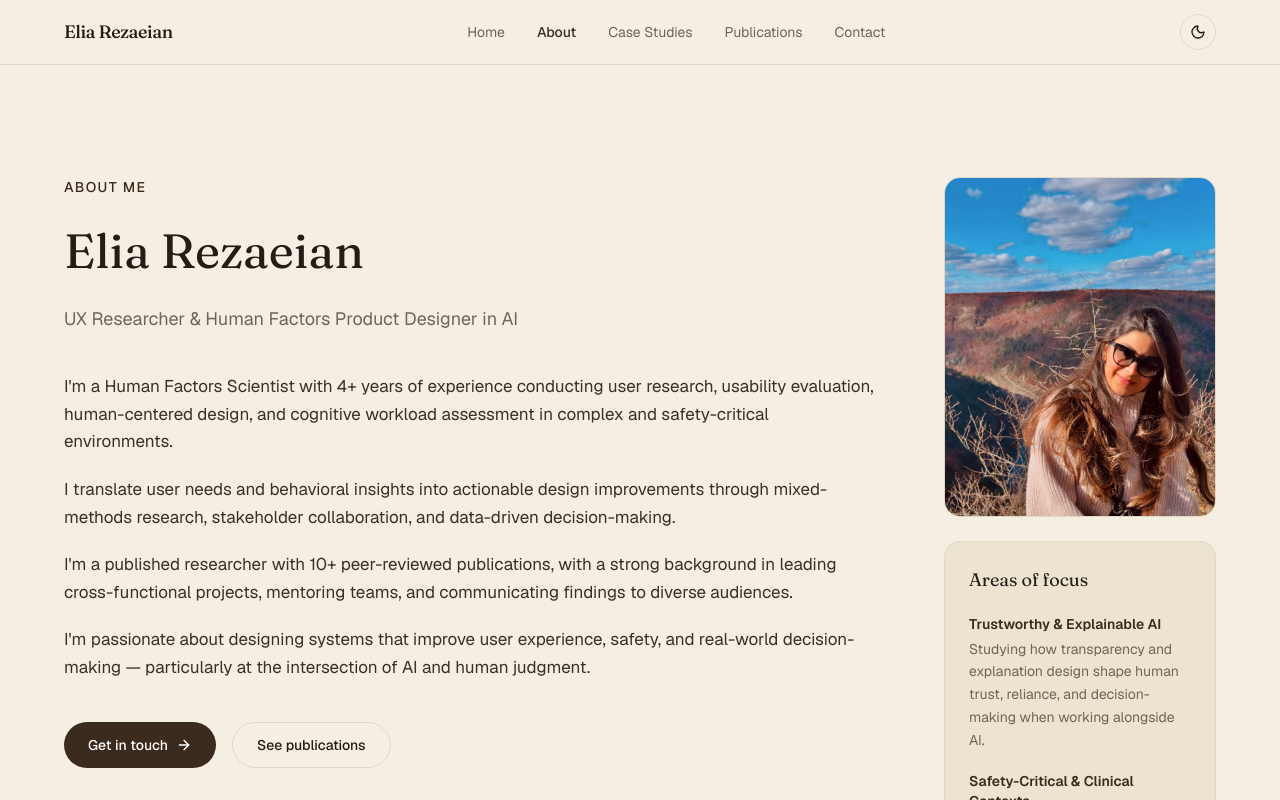
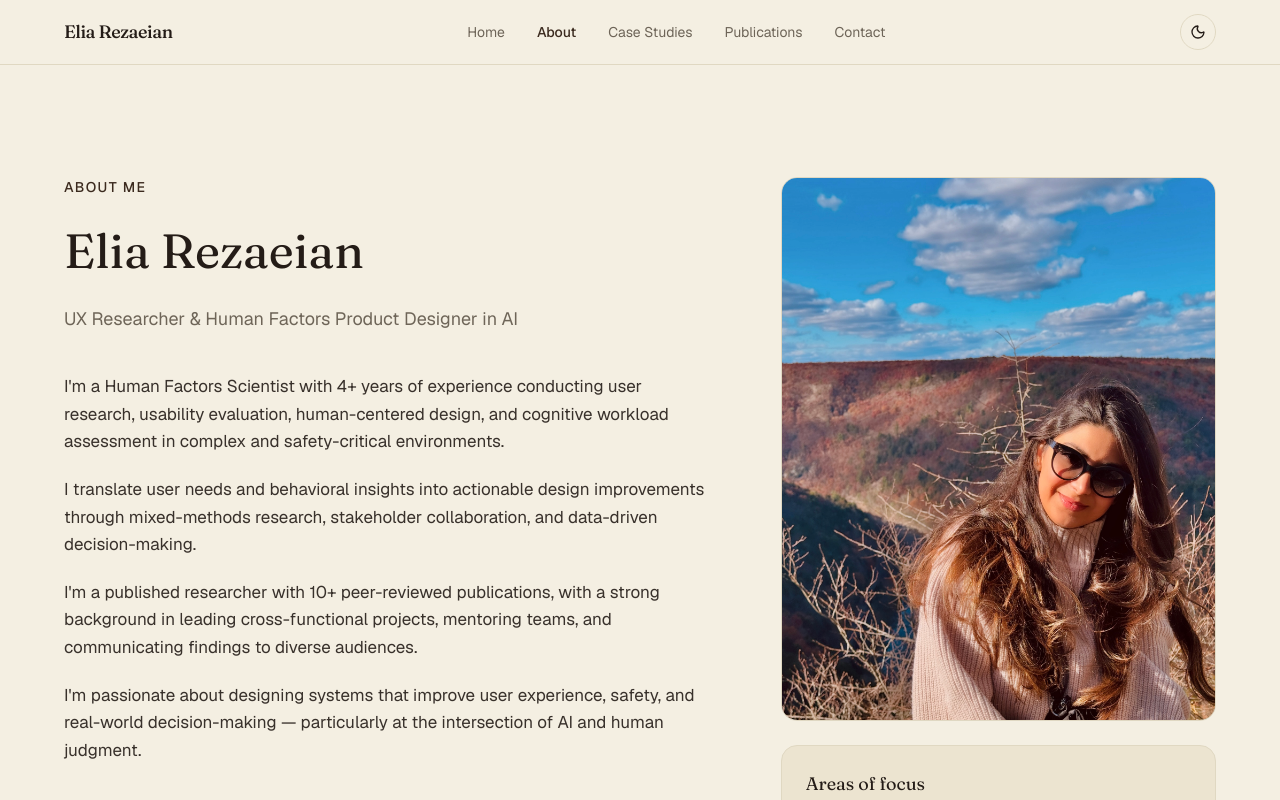
Before and after one commit to Elia-rz/Elia-Portfolio, a Next.js app: page /about in a window 1280 px wide. Shown: the top 800 px of the page. Built offline with nearby package versions, Linux system fonts and the light colour scheme.

Commit message:
about page layout

```diff
--- a/src/app/about/page.tsx
+++ b/src/app/about/page.tsx
@@ -38,7 +38,7 @@ const focusAreas = [
 export default function AboutPage() {
   return (
     <Container className="py-20 sm:py-28">
-      <div className="grid grid-cols-1 gap-16 lg:grid-cols-[1.5fr_0.5fr]">
+      <div className="grid grid-cols-1 gap-16 lg:grid-cols-[1.2fr_0.8fr]">
         <Reveal className="flex flex-col gap-6">
           <p className="text-sm font-medium uppercase tracking-widest text-primary">
             About me
@@ -88,7 +88,7 @@ export default function AboutPage() {
             src={profile.aboutPhotoUrl}
             alt={profile.name}
             width={1620}
-            height={2025}
+            height={1000}
             className="w-full"
           />
           <div className="rounded-2xl border border-border bg-surface-muted p-6">
```
